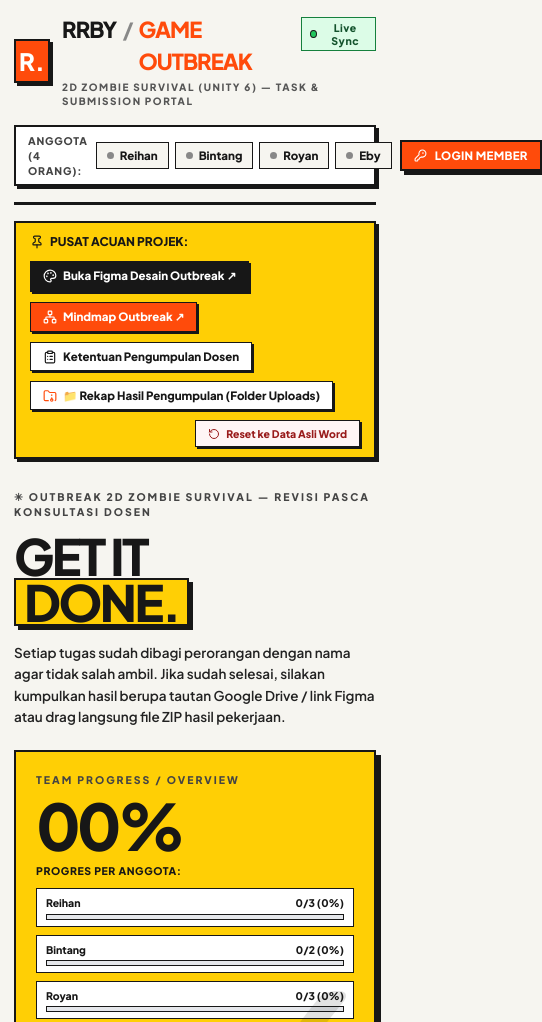
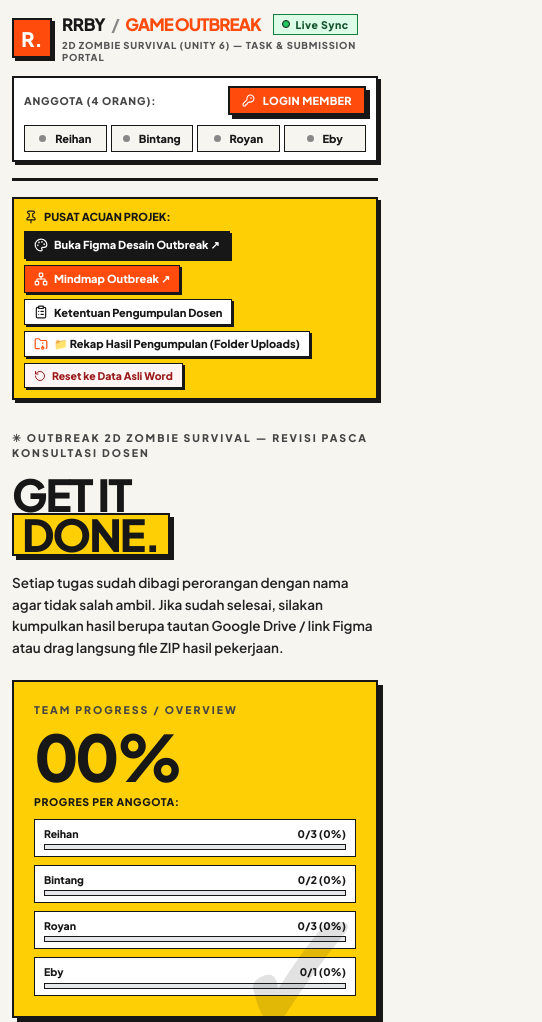
Before and after one commit to TontonanKu/OUTBREAK, a website: page index.html in a window 390 px wide. Shown: the top 1022 px of the page, 542 px wide, since content can reach past the window. Drawn offline with nearby package versions, Linux system fonts and the light colour scheme; no server answers.

Commit message:
Fix mobile responsive layout for member auth bar and header

```diff
--- a/index.html
+++ b/index.html
@@ -35,7 +35,7 @@
 
     <!-- AUTH BAR -->
     <div class="auth-bar" id="auth-bar">
-      <div id="auth-logged-out" style="display:flex;align-items:center;gap:8px;flex-wrap:nowrap">
+      <div id="auth-logged-out" class="auth-logged-out">
         <span class="auth-label">ANGGOTA (4 ORANG):</span>
         <div class="member-pills">
           <button class="member-pill" data-user="Reihan"><span class="dot"></span>Reihan</button>
@@ -43,18 +43,21 @@
           <button class="member-pill" data-user="Royan"><span class="dot"></span>Royan</button>
           <button class="member-pill" data-user="Eby"><span class="dot"></span>Eby</button>
         </div>
-        <button class="primary" id="btn-open-login" style="padding:6px 12px;font-size:11.5px;white-space:nowrap">
+        <button class="primary" id="btn-open-login">
           <i data-lucide="key-round" style="width:13px;height:13px"></i>
           <span>LOGIN MEMBER</span>
         </button>
       </div>
 
       <div id="auth-logged-in" class="user-logged-box" style="display:none">
+        <div class="user-profile-info">
           <div class="avatar" id="user-avatar">?</div>
           <div>
             <div style="font-size:12px;font-weight:900" id="user-display-name">Halo, Member ⚡</div>
             <div style="font-size:9.5px;color:#555;font-weight:800">Anggota Tim Outbreak</div>
           </div>
+        </div>
+        <div class="user-profile-actions">
           <button class="member-pill special" id="btn-my-tasks">
             <i data-lucide="star" style="width:12px;height:12px"></i>
             <span>Tugas Saya</span>
@@ -63,6 +66,7 @@
             <i data-lucide="log-out" style="width:12px;height:12px"></i>
             <span>LOGOUT</span>
           </button>
+        </div>
       </div>
     </div>
   </header>
@@ -89,7 +93,7 @@
       <i data-lucide="folder-archive" style="width:14px;height:14px;color:var(--orange)"></i>
       <span>📁 Rekap Hasil Pengumpulan (Folder Uploads)</span>
     </button>
-    <button class="link-badge" id="btn-reset-data" style="margin-left:auto;font-size:10.5px;background:#fff5f5;color:#991b1b">
+    <button class="link-badge reset" id="btn-reset-data">
       <i data-lucide="rotate-ccw" style="width:12px;height:12px"></i>
       <span>Reset ke Data Asli Word</span>
     </button>
--- a/public/css/style.css
+++ b/public/css/style.css
@@ -19,6 +19,12 @@
   box-sizing: border-box;
   margin: 0;
   padding: 0;
+}
+
+html, body {
+  overflow-x: hidden;
+  width: 100%;
+  max-width: 100vw;
 }
 
 body {
@@ -120,11 +126,25 @@ button {
   margin-left: auto;
 }
 
+.auth-logged-out {
+  display: flex;
+  align-items: center;
+  gap: 8px;
+  flex-wrap: nowrap;
+}
+
+.auth-logged-out #btn-open-login {
+  padding: 6px 12px;
+  font-size: 11.5px;
+  white-space: nowrap;
+}
+
 .auth-label {
   font-size: 10.5px;
   font-weight: 900;
   letter-spacing: 0.8px;
   color: #444;
+  white-space: nowrap;
 }
 
 .member-pills {
@@ -171,7 +191,20 @@ button {
 .user-logged-box {
   display: flex;
   align-items: center;
+  gap: 10px;
+  flex-wrap: nowrap;
+}
+
+.user-profile-info {
+  display: flex;
+  align-items: center;
   gap: 8px;
+}
+
+.user-profile-actions {
+  display: flex;
+  align-items: center;
+  gap: 6px;
 }
 
 .avatar {
@@ -260,6 +293,17 @@ button {
 .link-badge.mindmap:hover {
   background: #d83a00;
   color: #fff;
+}
+
+.link-badge.reset {
+  margin-left: auto;
+  font-size: 10.5px;
+  background: #fff5f5;
+  color: #991b1b;
+}
+
+.link-badge.reset:hover {
+  background: #fee2e2;
 }
 
 /* ====================================================
@@ -1062,23 +1106,167 @@ h1 span {
 
 /* Responsive */
 @media (max-width: 960px) {
-  .top { flex-wrap: wrap; }
-  .auth-bar { margin-left: 0; width: 100%; justify-content: space-between; flex-wrap: wrap; }
+  .top {
+    flex-direction: column;
+    align-items: stretch;
+    gap: 12px;
+  }
+  .auth-bar {
+    margin-left: 0;
+    width: 100%;
+    box-sizing: border-box;
+    justify-content: space-between;
+  }
   .taskgrid { grid-template-columns: repeat(2, minmax(0, 1fr)); }
   .statrow { grid-template-columns: repeat(2, 1fr); }
   .hero { grid-template-columns: 1fr; }
 }
 
+@media (max-width: 768px) {
+  .shell { padding: 16px 12px; }
+
+  /* Brand Header Mobile */
+  .brand {
+    gap: 10px;
+    width: 100%;
+  }
+  .brandmark {
+    width: 40px;
+    height: 40px;
+    font-size: 20px;
+    flex-shrink: 0;
+  }
+  .brand-name-row {
+    font-size: 17px;
+    letter-spacing: -0.5px;
+    gap: 6px;
+    flex-wrap: wrap;
+    align-items: center;
+  }
+  .brand-sub {
+    font-size: 9.5px;
+    letter-spacing: 0.8px;
+    line-height: 1.35;
+  }
+  .sync-status-badge {
+    margin-left: auto;
+    font-size: 10px;
+    padding: 2.5px 7px;
+  }
+
+  /* Auth Bar Mobile: Clean 2-Row Layout */
+  .auth-bar {
+    padding: 8px 10px;
+  }
+
+  .auth-logged-out {
+    display: flex;
+    flex-wrap: wrap;
+    align-items: center;
+    justify-content: space-between;
+    width: 100%;
+    gap: 8px;
+  }
+
+  .auth-logged-out .auth-label {
+    order: 1;
+    font-size: 10.5px;
+    font-weight: 900;
+  }
+
+  .auth-logged-out #btn-open-login {
+    order: 2;
+    padding: 6px 12px;
+    font-size: 11px;
+    font-weight: 900;
+  }
+
+  .auth-logged-out .member-pills {
+    order: 3;
+    width: 100%;
+    display: grid;
+    grid-template-columns: repeat(4, 1fr);
+    gap: 4px;
+    margin-top: 2px;
+  }
+
+  .auth-logged-out .member-pill {
+    padding: 6px 4px;
+    font-size: 11px;
+    font-weight: 800;
+    justify-content: center;
+    text-align: center;
+    width: 100%;
+    box-sizing: border-box;
+    white-space: nowrap;
+  }
+
+  .auth-logged-out .member-pill .dot {
+    margin-right: 3px;
+    flex-shrink: 0;
+  }
+
+  /* Logged In State Mobile */
+  .user-logged-box {
+    display: flex;
+    flex-wrap: wrap;
+    align-items: center;
+    justify-content: space-between;
+    width: 100%;
+    gap: 8px;
+  }
+
+  .user-profile-info {
+    display: flex;
+    align-items: center;
+    gap: 8px;
+  }
+
+  .user-profile-actions {
+    display: flex;
+    align-items: center;
+    gap: 6px;
+    margin-left: auto;
+  }
+
+  /* Quick links mobile */
+  .quick-links {
+    padding: 10px;
+    gap: 6px;
+    font-size: 11px;
+  }
+
+  .link-badge {
+    padding: 5px 9px;
+    font-size: 11px;
+  }
+
+  .link-badge.reset {
+    margin-left: 0;
+  }
+}
+
 @media (max-width: 600px) {
-  .shell { padding: 14px; }
+  .shell { padding: 12px; }
   .taskgrid { grid-template-columns: 1fr; }
-  .statrow { grid-template-columns: 1fr; }
+  .statrow { grid-template-columns: repeat(2, 1fr); gap: 8px; }
   .member-select-grid { grid-template-columns: 1fr; }
   .member-progress-bars { grid-template-columns: 1fr; }
-  h1 { font-size: 50px; letter-spacing: -2.5px; }
+  h1 { font-size: 44px; letter-spacing: -2px; }
   .hero-right { min-height: auto; }
   .filter-bar { flex-direction: column; align-items: stretch; }
+  .filters { width: 100%; justify-content: flex-start; overflow-x: auto; padding-bottom: 4px; }
   .search-box { width: 100%; }
+}
+
+@media (max-width: 380px) {
+  .brand-name-row {
+    font-size: 15px;
+  }
+  .auth-logged-out .member-pills {
+    grid-template-columns: repeat(2, 1fr);
+  }
+  .statrow { grid-template-columns: 1fr; }
 }
 
 /* Sync Status Badge */
```
Also changed, not shown: public/index.html (+7 -3 lines). Lines whose indentation alone changed are shown as unchanged.
